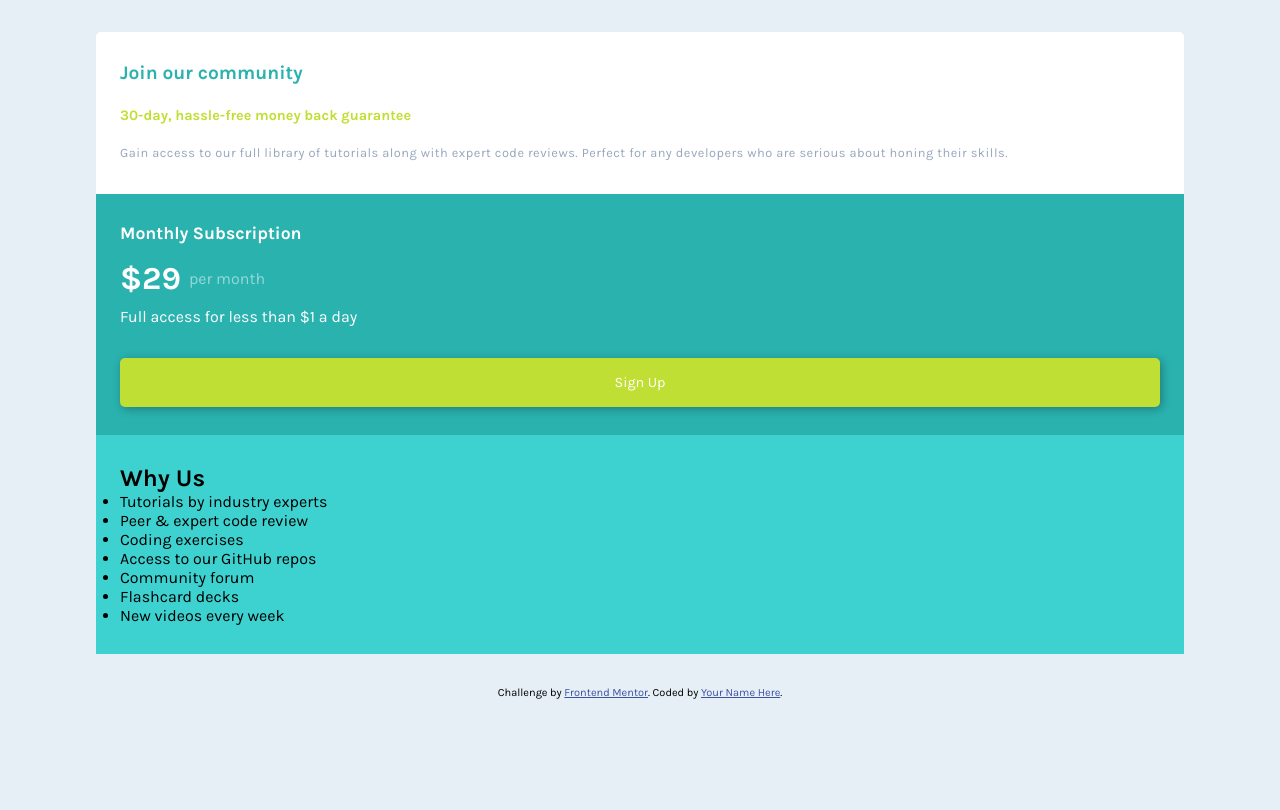
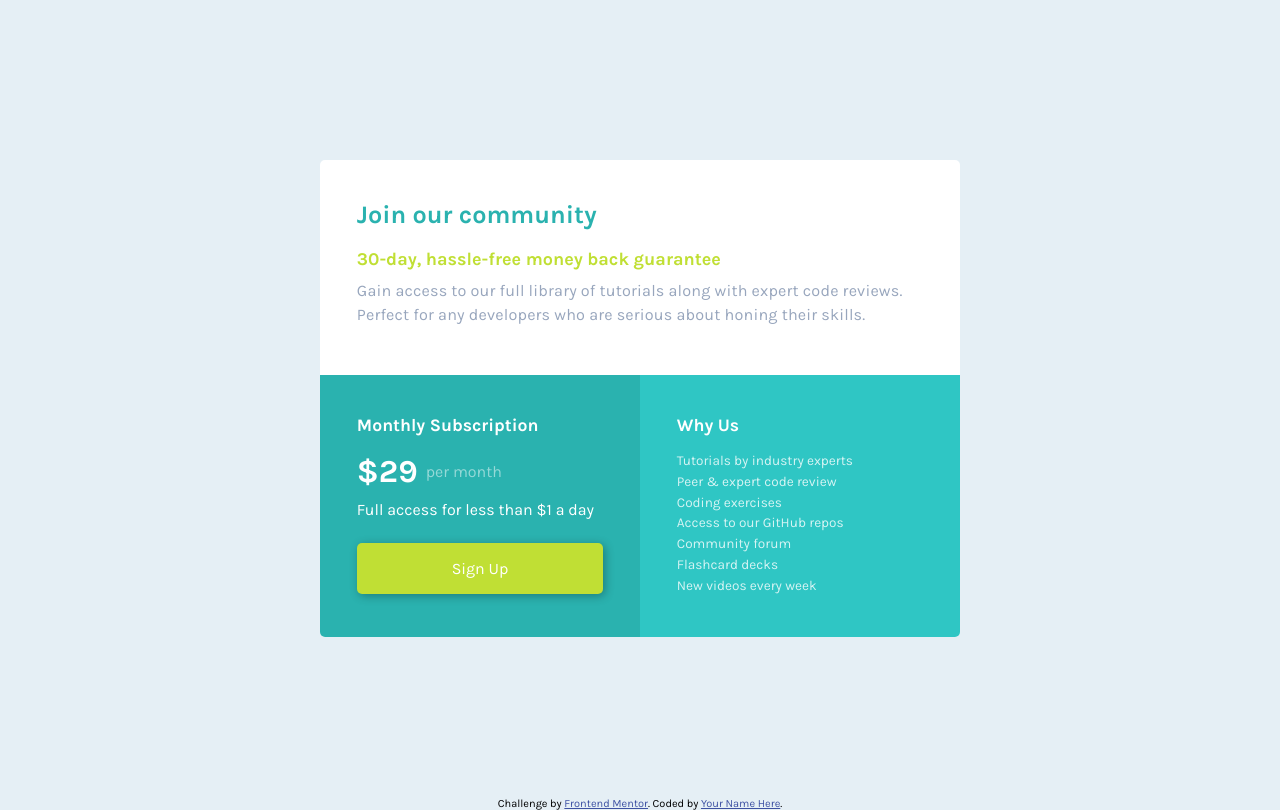
Before and after one commit to TimMartin13-Frontend-Mentor/single-price-grid-component, a website: page index.html in a window 1280 px wide. Drawn offline with Linux system fonts and the light colour scheme.

Commit message:
Added desktop styling

```diff
--- a/index.html
+++ b/index.html
@@ -21,6 +21,7 @@
           Perfect for any developers who are serious about honing their skills.</p>
       </div>
     </section>
+    <div class="bottom">
       <section class="bottom-left">
         <div class="content">
           <h2>Monthly Subscription</h2>
@@ -30,6 +31,7 @@
         </div>
       </section>
       <section class="bottom-right">
+        <div class="content">
           <h2>Why Us</h2>
           <ul>
             <li>Tutorials by industry experts</li>
@@ -40,7 +42,9 @@
             <li>Flashcard decks</li>
             <li>New videos every week</li>
           </ul>
+        </div>
       </section>
+    </div>
   </main>
 
 
--- a/sass/styles.scss
+++ b/sass/styles.scss
@@ -2,6 +2,7 @@ $cyan: hsl(179, 62%, 43%);
 $bright-yellow: hsl(71, 73%, 54%);
 $light-grey: hsl(204, 43%, 93%);
 $grey-blue: hsl(218, 22%, 67%);
+$white: #fff;
 
 * {
   margin: 0;
@@ -15,10 +16,11 @@ body {
   background-color: $light-grey;
 }
 
+// Background borders and colors
 .container {
   width: 85%;
-  margin: 2rem auto;
-  background-color: #fff;
+  margin: 4.625rem auto;
+  background-color: $white;
   border-radius: 5px;
   display: flex;
   flex-direction: column;
@@ -28,21 +30,21 @@ body {
   }
 
   .bottom-right {
-    background-color: lighten($cyan, 10%);
+    background-color: lighten($cyan, 5%);
+    border-bottom-left-radius: 5px;
+    border-bottom-right-radius: 5px;
   }
 }
 
-.content {
-  width: 100%;
-}
+// Padding in each section
 .top,
 .bottom-left,
 .bottom-right {
   padding: 1.8rem 1.5rem;
 }
 
+// Top section styles
 .top {
-  // padding: 1.8rem 1.5rem;
 
   h2 {
     font-size: 1.2rem;
@@ -64,11 +66,12 @@ body {
   }
 }
 
+// Bottom left section styles
 .bottom-left {
 
   h2 {
     font-size: 1.1rem;
-    color: #fff;
+    color: $white;
     padding-bottom: 1em;
   }
 
@@ -87,11 +90,11 @@ body {
 
   .price {
     font-size: 2rem;
-    color: #fff;
+    color: $white;
   }
 
   p {
-    color: #fff;
+    color: $white;
     padding-bottom: 2em;
   }
 
@@ -101,13 +104,91 @@ body {
     padding: 1rem;
     background-color: $bright-yellow;
     border-radius: 5px;
-    color: #fff;
-    font-size: 0.9rem;
+    color: $white;
+    font-size: 1rem;
     border: none;
     box-shadow: 2px 2px 10px rgba(0, 0, 0, 0.3);
   }
 }
 
+// Bottom right section styles
+.bottom-right {
 
+  h2 {
+    font-size: 1.1rem;
+    color: $white;
+    padding-bottom: 1rem;
+  }
+
+  ul li {
+    list-style-type: none;
+    color: rgba(255, 255, 255, 0.8);
+    font-size: 0.85rem;
+    line-height: 1.2rem;
+  }
+}
+
+
+@media screen and (min-width: 500px) {
+  .container {
+    margin: 10rem auto;
+    font-size: 18px;
+    max-width: 640px;
+  }
+
+  .top,
+  .bottom-left,
+  .bottom-right {
+    padding: 2.5rem 2.3rem;
+  }
+
+  .top {
+    .content {
+      h2 {
+        font-size: 1.4em;
+        padding-bottom: 0.75em;
+      }
+
+      h3 {
+        font-size: 1em;
+        padding-bottom: 0.5em;
+      }
+
+      p {
+        font-size: 0.9em;
+        letter-spacing: 0.01em;
+        padding-bottom: 0.5em;
+      }
+    }
+  }
+
+  .bottom {
+    display: flex;
+    flex-direction: row;
+
+    .bottom-left {
+      width: 50%;
+      border-bottom-left-radius: 5px;
+
+      .content {
+        p {
+          font-size: 1rem;
+          padding-bottom: 1.5rem;
+        }
+      }
+    }
+
+    .bottom-right {
+      width: 50%;
+      border-bottom-right-radius: 5px;
+      border-bottom-left-radius: 0px;
+
+      ul li {
+        line-height: 1.3rem;
+      }
+    }
+  }
+
+}
 .attribution { font-size: 11px; text-align: center; }
 .attribution a { color: hsl(228, 45%, 44%); }
```
Also changed, not shown: styles/style.css, 1 other file. Lines whose indentation alone changed are shown as unchanged.
